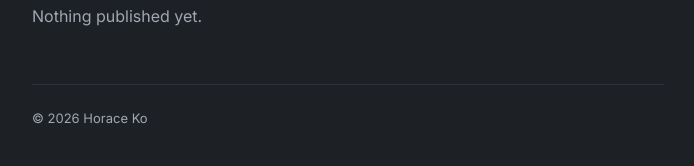
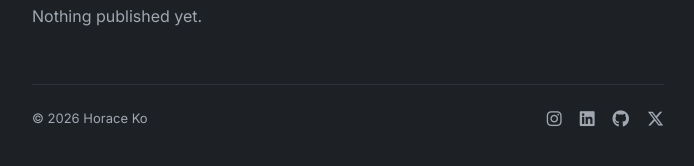
Before and after one commit to horaceko/horaceko.github.io, a Jekyll site: the page built from index.md, in a window 1280 px wide. Shown: the part 592-758 px from the top of the page, without its empty margins (292-986 px from the left). Built offline with Jekyll 4.4.1, drawn with Linux system fonts in a browser that asks for light colours.

Commit message:
Add social icon links to footer
Co-Authored-By: Claude Opus 5.5 <noreply@anthropic.com>

```diff
--- a/_layouts/default.html
+++ b/_layouts/default.html
@@ -9,6 +9,8 @@
   <link rel="preconnect" href="https://fonts.googleapis.com">
   <link rel="preconnect" href="https://fonts.gstatic.com" crossorigin>
   <link rel="stylesheet" href="https://fonts.googleapis.com/css2?family=Inter:wght@400;500;600&family=JetBrains+Mono:wght@400&family=Source+Serif+4:ital,opsz,wght@0,8..60,400;0,8..60,600;1,8..60,400&display=swap">
+  <link rel="stylesheet" href="https://cdnjs.cloudflare.com/ajax/libs/font-awesome/6.5.2/css/fontawesome.min.css">
+  <link rel="stylesheet" href="https://cdnjs.cloudflare.com/ajax/libs/font-awesome/6.5.2/css/brands.min.css">
   <link rel="stylesheet" href="{{ '/assets/css/main.css' | relative_url }}">
 </head>
 <body>
@@ -23,7 +25,13 @@
       {{ content }}
     </main>
     <footer class="site-footer">
-      &copy; {{ site.time | date: '%Y' }} {{ site.author }}
+      <span>&copy; {{ site.time | date: '%Y' }} {{ site.author }}</span>
+      <nav class="social" aria-label="Elsewhere">
+        <a href="https://www.instagram.com/horace.ko/" aria-label="Instagram" title="Instagram"><i class="fa-brands fa-instagram" aria-hidden="true"></i></a>
+        <a href="https://www.linkedin.com/in/horaceko/" aria-label="LinkedIn" title="LinkedIn"><i class="fa-brands fa-linkedin" aria-hidden="true"></i></a>
+        <a href="https://github.com/horaceko" aria-label="GitHub" title="GitHub"><i class="fa-brands fa-github" aria-hidden="true"></i></a>
+        <a href="https://x.com/warpdude" aria-label="X (Twitter)" title="X"><i class="fa-brands fa-x-twitter" aria-hidden="true"></i></a>
+      </nav>
     </footer>
   </div>
 </body>
--- a/assets/css/main.css
+++ b/assets/css/main.css
@@ -188,7 +188,14 @@ sup { line-height: 0; }
   border-top: 1px solid var(--rule);
   font-size: 13px;
   color: var(--muted);
+  display: flex;
+  justify-content: space-between;
+  align-items: center;
+  gap: 16px;
 }
+.social { display: flex; gap: 18px; }
+.social a { color: var(--muted); font-size: 17px; line-height: 1; transition: color .15s; }
+.social a:hover, .social a:focus-visible { color: var(--accent); }
 
 /* Syntax highlighting (Rouge, which GitHub Pages uses by default) */
 .highlight .c, .highlight .c1, .highlight .cm, .highlight .cs { color: #8b949e; font-style: italic; }
```
